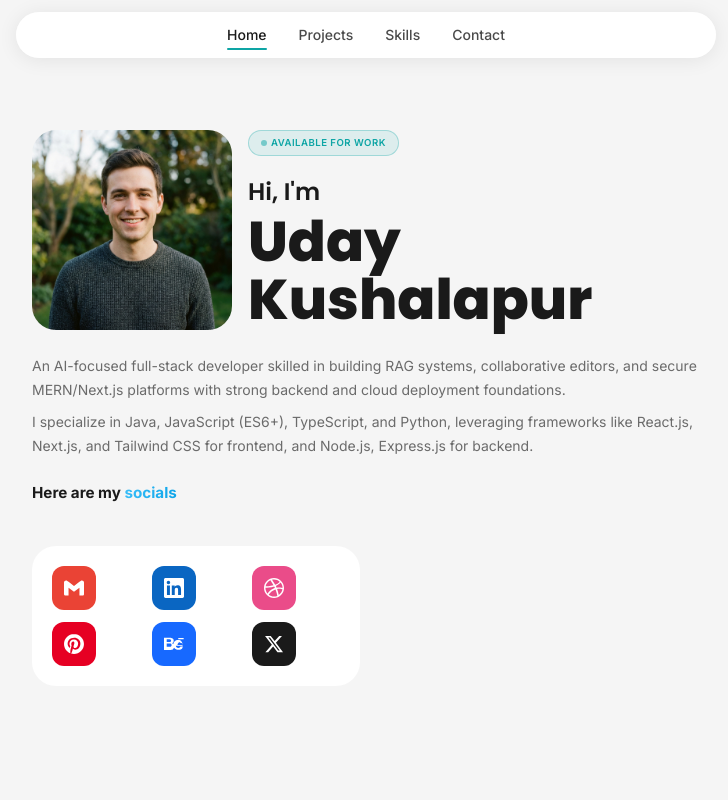
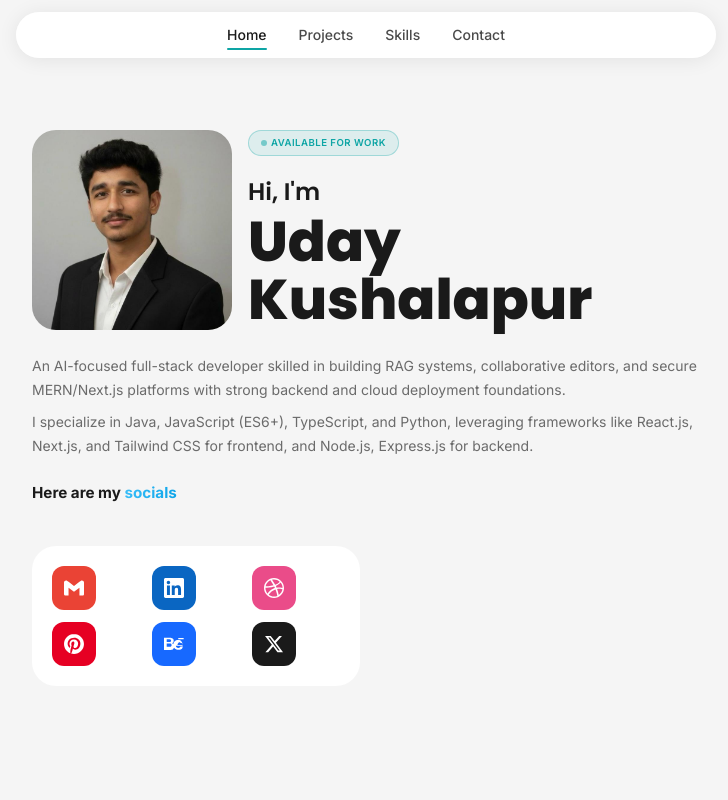
Before and after one commit to udaykushalapur/PORTFOLIO-2, a website built with Vite: page index.html in a window 1280 px wide. Shown: the top 800 px of the page, without its empty margins (274-1002 px from the left). Built offline with nearby package versions, Linux system fonts and the light colour scheme.

Commit message:
updated profile photo

```diff
--- a/index.html
+++ b/index.html
@@ -48,7 +48,7 @@
                 <div class="hero-main-row">
                   <!-- Profile Photo on left -->
                   <div class="hero-photo">
-                    <img src="images/profile.png" alt="Uday Kushalapur">
+                    <img src="images/profile-new.png" alt="Uday Kushalapur">
                   </div>
 
                   <div class="hero-text">
```
Also changed, not shown: images/gmail-icon.png (deleted), images/gmail.png (deleted), images/profile-new.png (added), images/profile.png (deleted).
